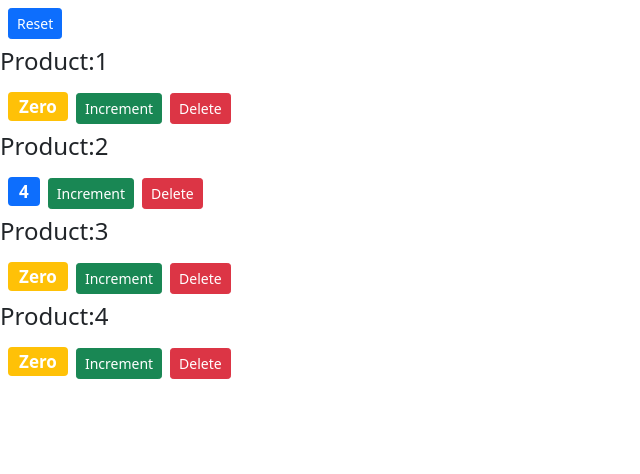
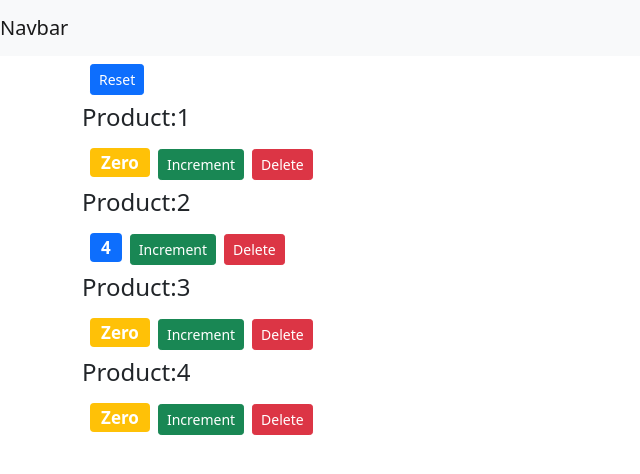
Before and after one commit to fortuneonyeka/cart-counter, a React (Create React App) app: page / in a window 1280 px wide. Shown: the top 474 px of the page, without its empty margins (0-640 px from the left). Built offline with nearby package versions, Linux system fonts and the light colour scheme.

Commit message:
add navbar component

```diff
--- a/src/App.js
+++ b/src/App.js
@@ -1,10 +1,14 @@
 import './App.css';
+import NavBar from "./components/NavBar";
 import Counters from "./components/counters";
 
 function App() {
   return (
     <div className="App">
+      <NavBar />
+      <main className="container">
      <Counters />
+      </main>
     </div>
   );
 }
--- /dev/null
+++ b/src/components/NavBar.jsx
@@ -0,0 +1,14 @@
+import React, { Component } from 'react'
+import { NavLink } from "react-router-dom";
+
+class NavBar extends React.Component {
+  render() {
+    return <div>
+      <nav className="navbar navbar-light bg-light">
+  <a className="navbar-brand">Navbar</a>
+</nav>
+    </div>;
+  }
+}
+
+export default NavBar;
```
